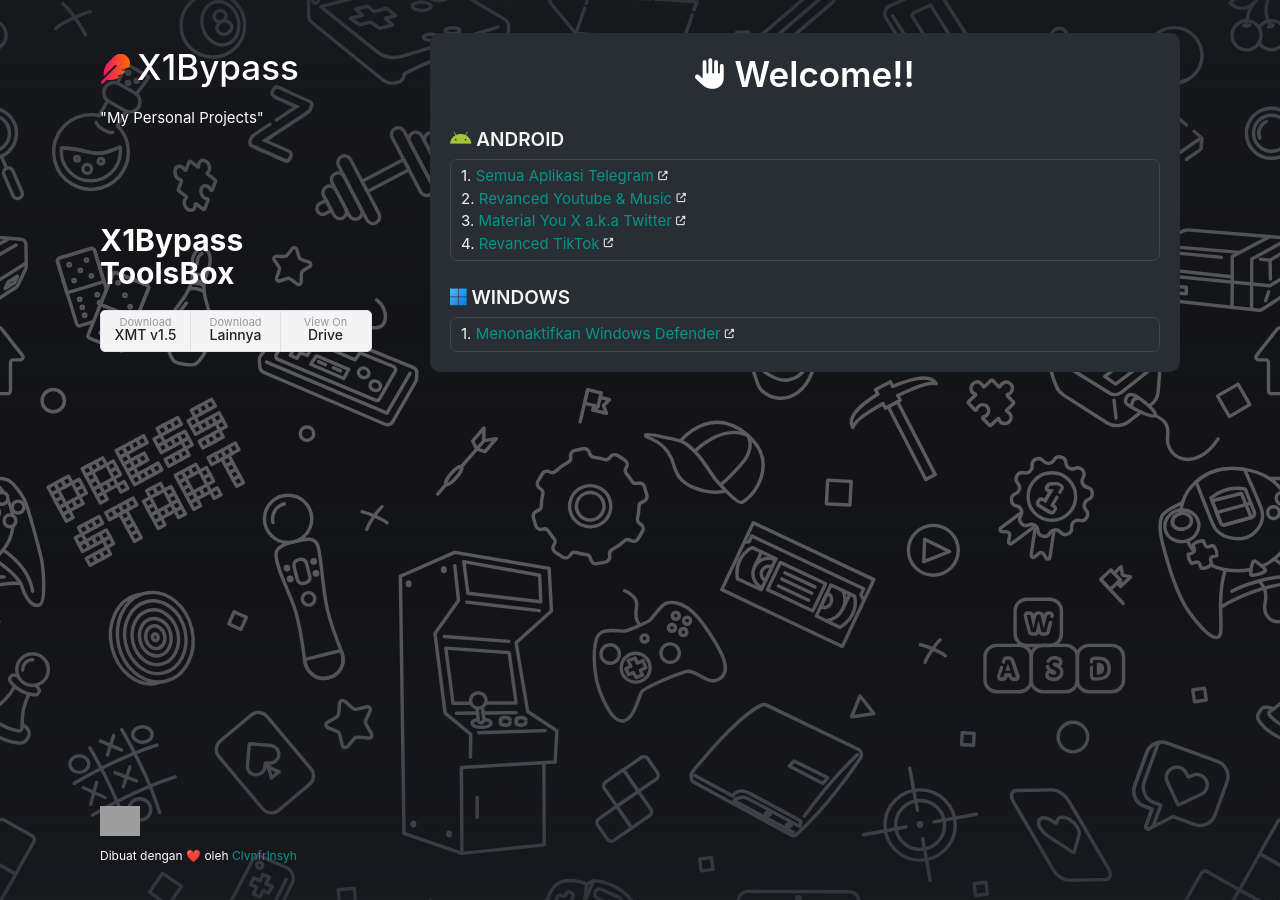
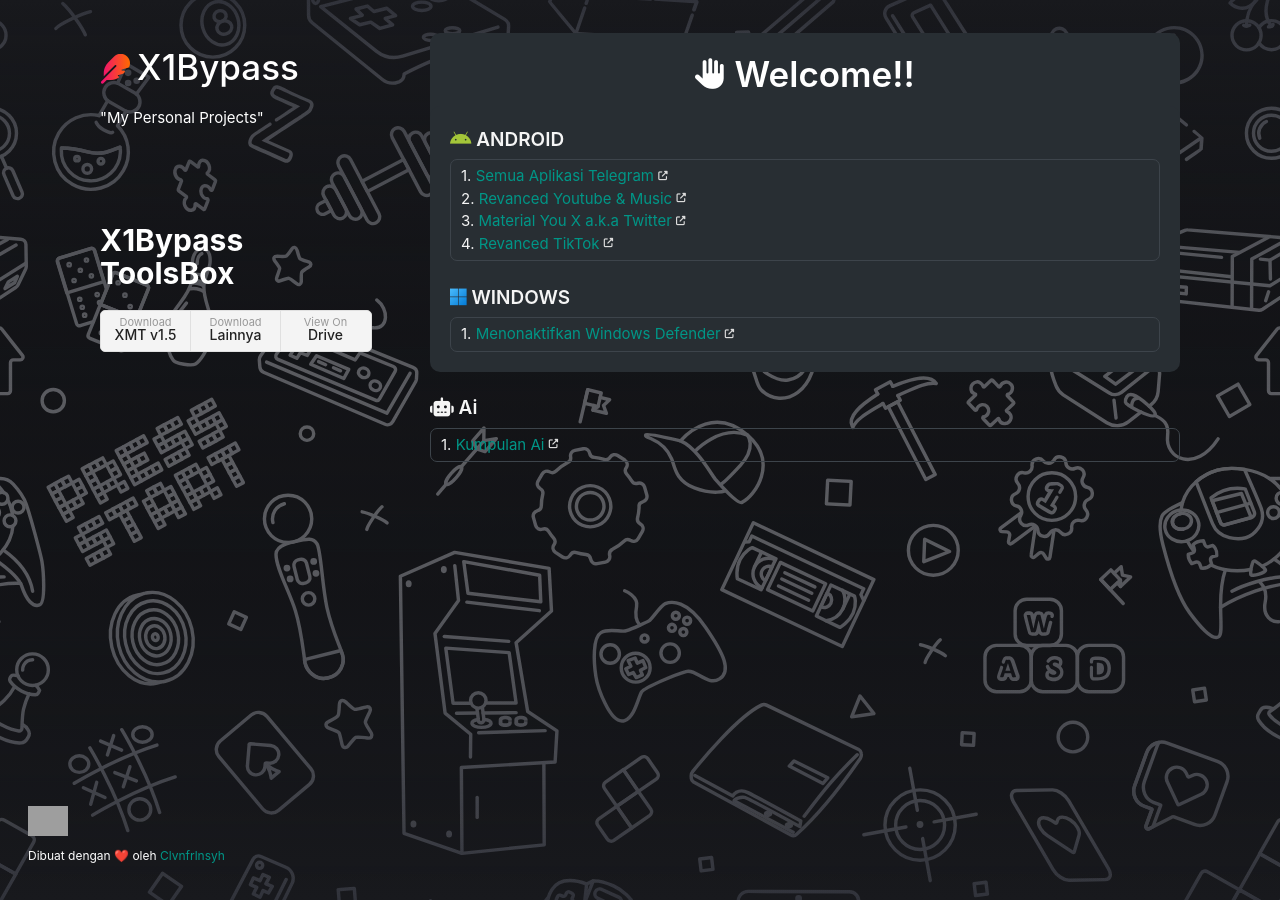
Before and after one commit to Unknown240/coba, a Jekyll site: the page built from index.html, in a window 1280 px wide. Built offline with Jekyll 4.4.1, drawn with Linux system fonts in a browser that asks for light colours; grey boxes are pictures that could not be loaded.

Commit message:
Update index.html

```diff
--- a/index.html
+++ b/index.html
@@ -17,4 +17,9 @@
   <div class="boxlink">
     1. <a href="{{ '/pages/windowsdefender.html' | relative_url }}">Menonaktifkan Windows Defender</a> <i class="fa-solid fa-up-right-from-square fa-2xs" style="color: #dcdcdc"></i>
   </div>
+   </div><br>
+  <div class="menu-title"><i class="fa-solid fa-robot"></i> Ai</div>
+  <div class="boxlink">
+    1. <a href="{{ '#' | relative_url }}">Kumpulan Ai</a> <i class="fa-solid fa-up-right-from-square fa-2xs" style="color: #dcdcdc"></i>
+  </div>
 </div>
```
